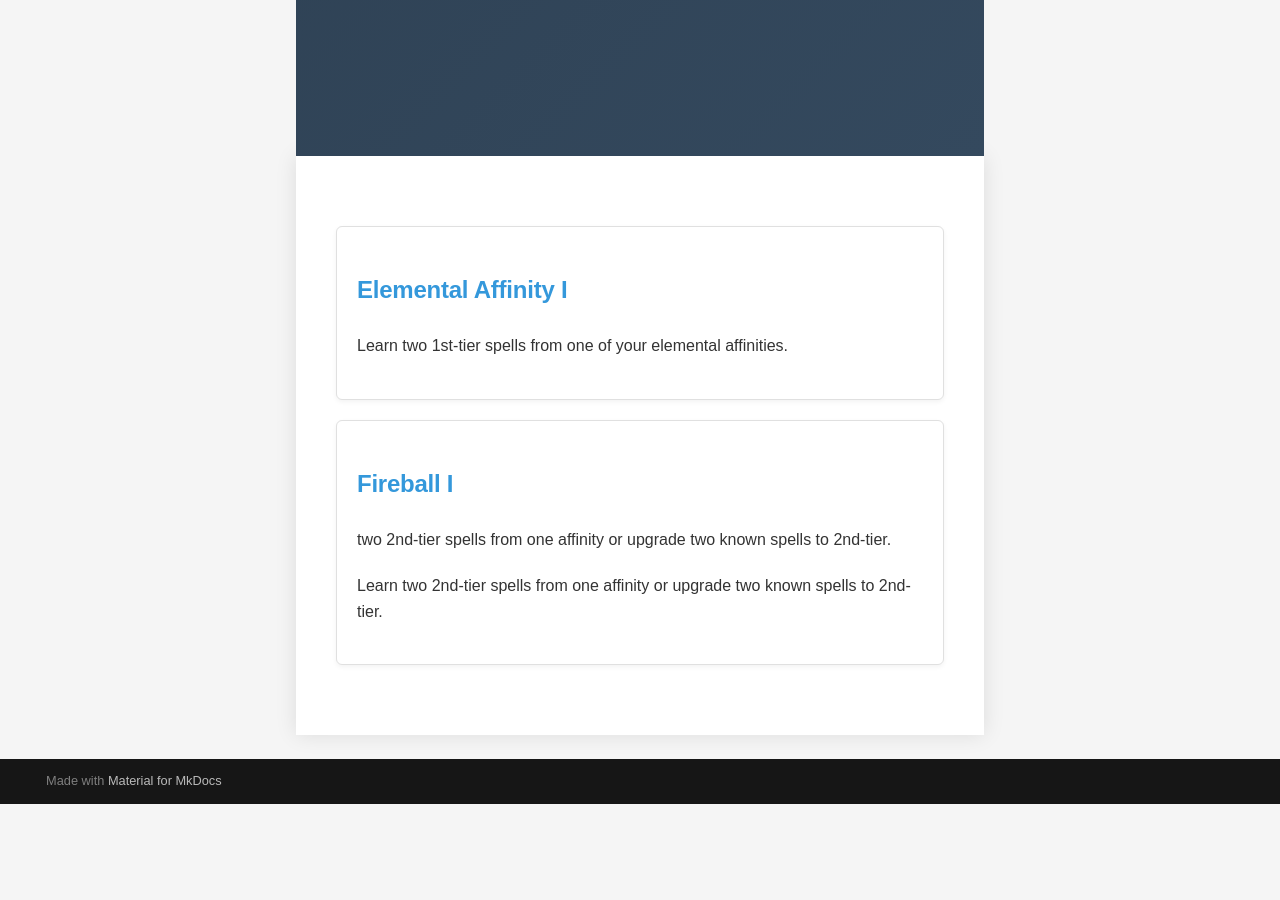
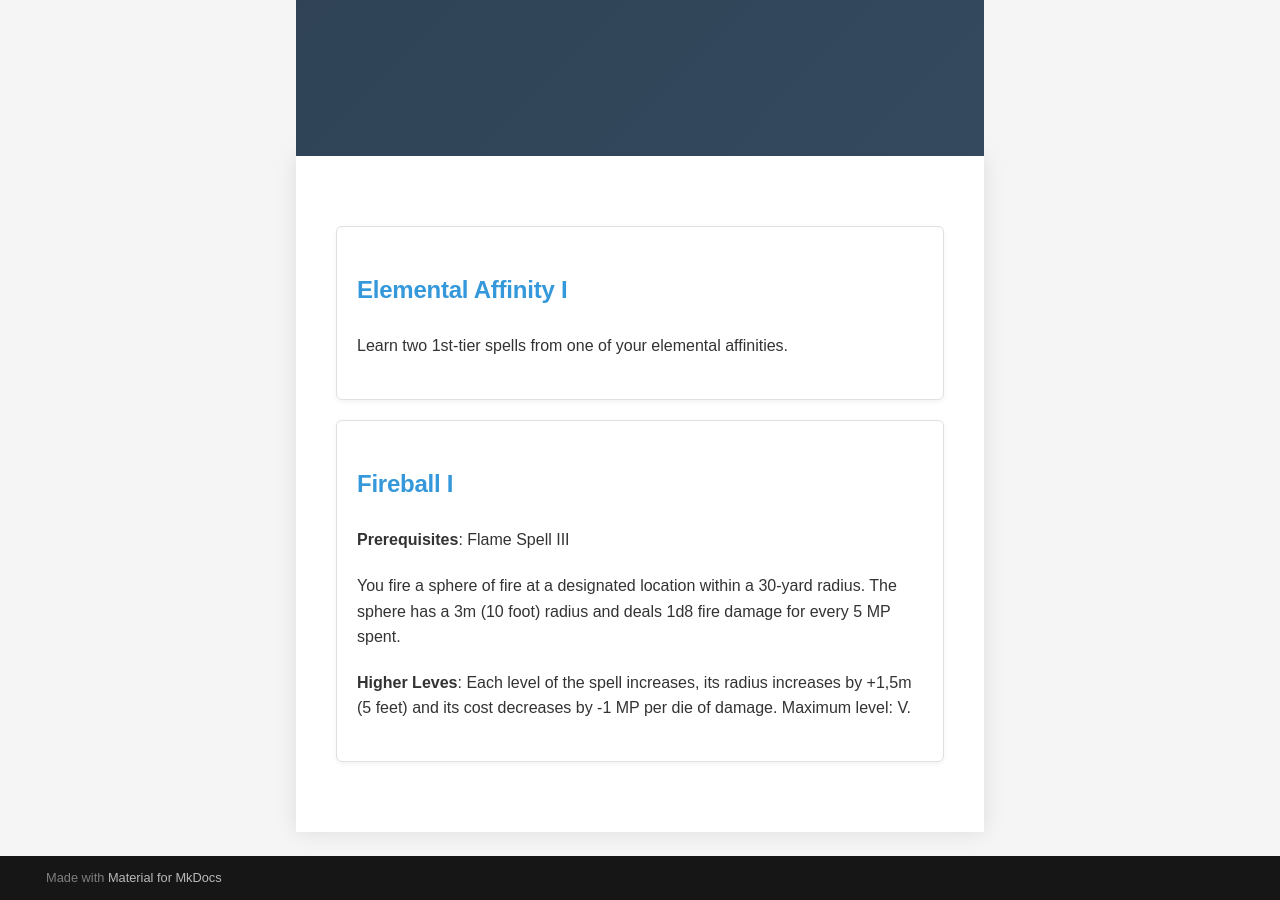
Before and after one commit to ozyssj/auramana-rpg, an MkDocs documentation site: the page built from docs/echosystem/spell-skills.md, in a window 1280 px wide and 900 px high, scrolled down 900 px. Built offline with MkDocs 1.6.1 and Material for MkDocs 9.7.7, drawn with Linux system fonts in a browser that asks for light colours; before the commit the page ends 1704 px from its top, so only the background shows below that.

Commit message:
fireball spell

```diff
--- a/docs/echosystem/spell-skills.md
+++ b/docs/echosystem/spell-skills.md
@@ -31,8 +31,9 @@
             <div class="ability-card">
                 <h4 class="ability-name">Fireball I</h4>
                 <div class="ability-description">
-                    <p> two 2nd-tier spells from one affinity or upgrade two known spells to 2nd-tier.</p>
-                    <p>Learn two 2nd-tier spells from one affinity or upgrade two known spells to 2nd-tier.</p>
+                    <p><strong>Prerequisites</strong>: Flame Spell III</p>
+                    <p>You fire a sphere of fire at a designated location within a 30-yard radius. The sphere has a 3m (10 foot) radius and deals 1d8 fire damage for every 5 MP spent.</p>
+                    <p><strong>Higher Leves</strong>: Each level of the spell increases, its radius increases by +1,5m (5 feet) and its cost decreases by -1 MP per die of damage. Maximum level: V.</p>
                 </div>
             </div>
 
```
